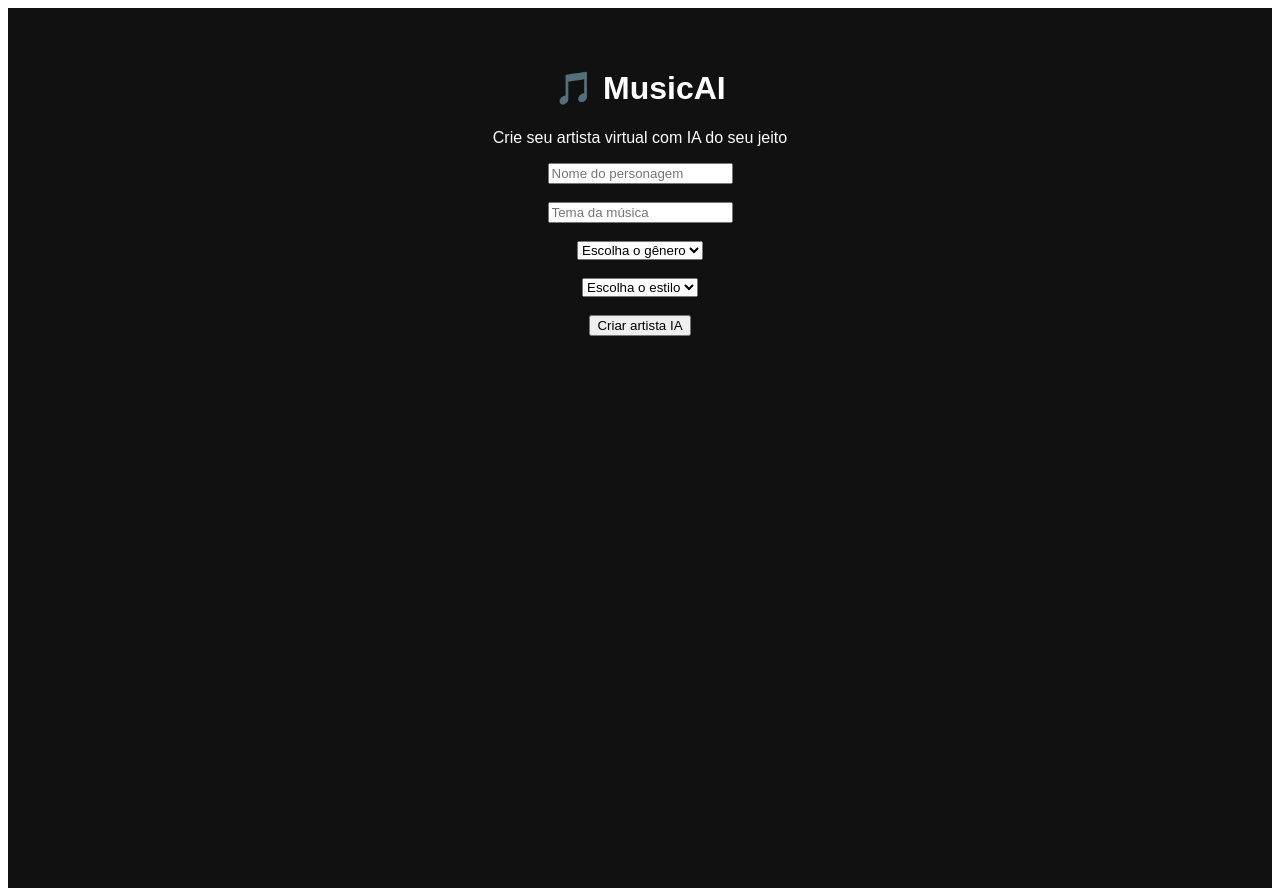
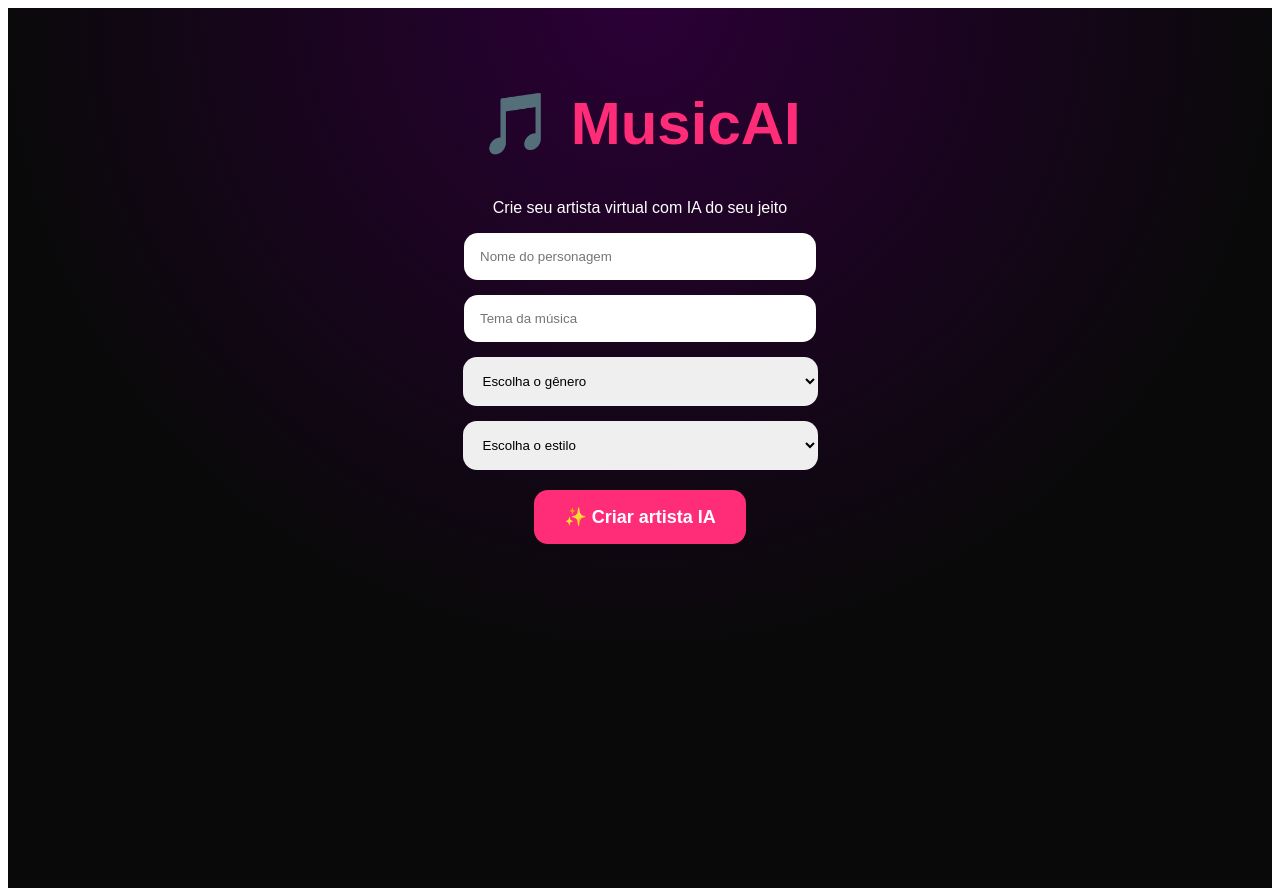
Before and after one commit to izabelem167-boop/musicai-novo, a React (Vite) app: page / in a window 1280 px wide. Built offline with nearby package versions, Linux system fonts and the light colour scheme.

Commit message:
Update App.jsx

```diff
--- a/src/App.jsx
+++ b/src/App.jsx
@@ -16,9 +16,16 @@ export default function App() {
     setResultado(`🎭 Personagem IA: ${personagem}
 
 👤 Gênero: ${genero}
-🎵 Estilo: ${estilo}
 
-🎶 Música sobre: ${tema}
+🎵 Estilo Musical:
+${estilo}
+
+🎶 Música:
+${tema}
+
+[Verso]
+No silêncio eu encontrei
+Uma força pra seguir
 
 [Refrão]
 ${tema}, luz no meu coração
@@ -27,24 +34,87 @@ Vai nascer uma nova canção 🎶`);
   }
 
   return (
-    <div style={{ background: "#111", color: "white", minHeight: "100vh", padding: 40, textAlign: "center", fontFamily: "Arial" }}>
-      <h1>🎵 MusicAI</h1>
+    <div
+      style={{
+        minHeight: "100vh",
+        background:
+          "radial-gradient(circle at top, #2b0036 0%, #090909 60%)",
+        color: "white",
+        fontFamily: "Arial",
+        padding: "40px",
+        textAlign: "center",
+      }}
+    >
+      <h1
+        style={{
+          color: "#ff2d78",
+          fontSize: "60px",
+        }}
+      >
+        🎵 MusicAI
+      </h1>
+
       <p>Crie seu artista virtual com IA do seu jeito</p>
 
-      <input value={personagem} onChange={(e) => setPersonagem(e.target.value)} placeholder="Nome do personagem" />
-      <br /><br />
+      <input
+        value={personagem}
+        onChange={(e) => setPersonagem(e.target.value)}
+        placeholder="Nome do personagem"
+        style={{
+          padding: "16px",
+          width: "320px",
+          borderRadius: "14px",
+          border: "none",
+          marginBottom: "15px",
+        }}
+      />
 
-      <input value={tema} onChange={(e) => setTema(e.target.value)} placeholder="Tema da música" />
-      <br /><br />
+      <br />
 
-      <select value={genero} onChange={(e) => setGenero(e.target.value)}>
+      <input
+        value={tema}
+        onChange={(e) => setTema(e.target.value)}
+        placeholder="Tema da música"
+        style={{
+          padding: "16px",
+          width: "320px",
+          borderRadius: "14px",
+          border: "none",
+          marginBottom: "15px",
+        }}
+      />
+
+      <br />
+
+      <select
+        value={genero}
+        onChange={(e) => setGenero(e.target.value)}
+        style={{
+          padding: "16px",
+          width: "355px",
+          borderRadius: "14px",
+          border: "none",
+          marginBottom: "15px",
+        }}
+      >
         <option value="">Escolha o gênero</option>
         <option>Feminino</option>
         <option>Masculino</option>
       </select>
-      <br /><br />
 
-      <select value={estilo} onChange={(e) => setEstilo(e.target.value)}>
+      <br />
+
+      <select
+        value={estilo}
+        onChange={(e) => setEstilo(e.target.value)}
+        style={{
+          padding: "16px",
+          width: "355px",
+          borderRadius: "14px",
+          border: "none",
+          marginBottom: "20px",
+        }}
+      >
         <option value="">Escolha o estilo</option>
         <option>Gospel</option>
         <option>Pop</option>
@@ -52,14 +122,46 @@ Vai nascer uma nova canção 🎶`);
         <option>Sertanejo</option>
         <option>Funk</option>
       </select>
-      <br /><br />
 
-      <button onClick={criarArtista}>Criar artista IA</button>
+      <br />
+
+      <button
+        onClick={criarArtista}
+        style={{
+          background: "#ff2d78",
+          color: "white",
+          border: "none",
+          padding: "16px 30px",
+          borderRadius: "14px",
+          fontSize: "18px",
+          fontWeight: "bold",
+          cursor: "pointer",
+        }}
+      >
+        ✨ Criar artista IA
+      </button>
 
       {resultado && (
-        <pre style={{ marginTop: 30, whiteSpace: "pre-wrap", textAlign: "left" }}>
-          {resultado}
-        </pre>
+        <div
+          style={{
+            marginTop: "40px",
+            background: "rgba(255,255,255,0.08)",
+            padding: "30px",
+            borderRadius: "24px",
+            maxWidth: "850px",
+            marginInline: "auto",
+            textAlign: "left",
+          }}
+        >
+          <pre
+            style={{
+              whiteSpace: "pre-wrap",
+              lineHeight: "1.8",
+            }}
+          >
+            {resultado}
+          </pre>
+        </div>
       )}
     </div>
   );
```
